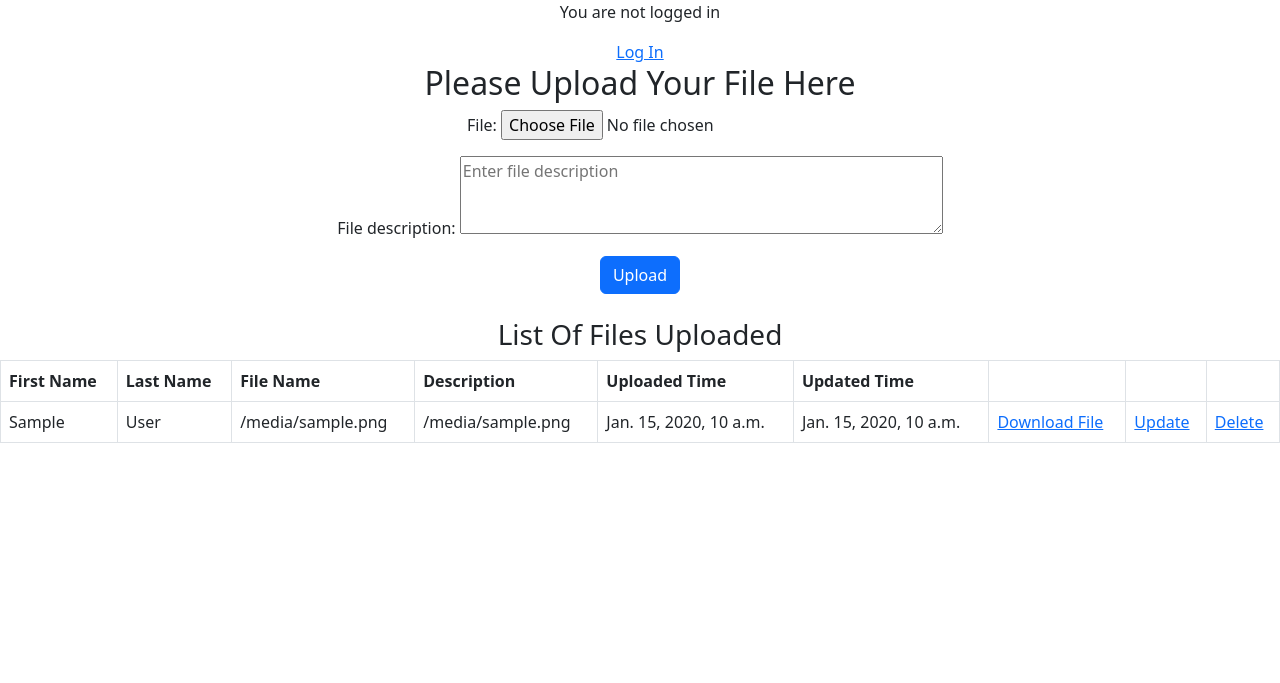
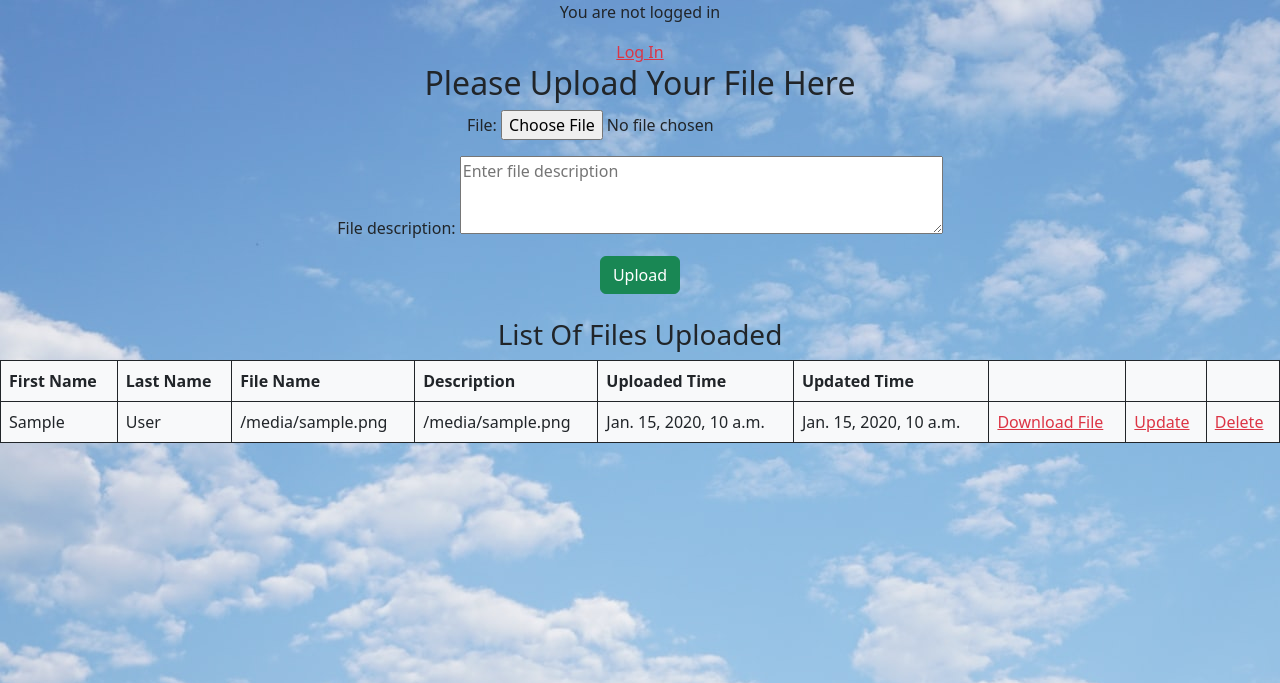
Before and after one commit to darshcloud/CMPE_281_Project1_Filebox, a Django app: template fileboxapp/templates/home.html in a window 1280 px wide. Shown: the top 683 px of the page. Run offline with Django 4.2, Linux system fonts and the light colour scheme; tables that the repository leaves empty hold one stand-in row (values such as "Sample post"); the template is opened without the code that fills it: values that come from a table or form of the project are taken from there, most other values are stand-ins (such as "Sample title", 1, 10 or a date in 2020); parts of the project's set-up code (start-up, migrations or seed data) failed here and were passed over; some libraries are stand-ins or nearby versions.

Commit message:
UI changes for filebox

```diff
--- a/fileboxapp/templates/home.html
+++ b/fileboxapp/templates/home.html
@@ -1,3 +1,5 @@
+{% load static %}
+
 <!DOCTYPE html>
 <html lang="en">
 <head>
@@ -6,20 +8,23 @@
     <link href="https://cdn.jsdelivr.net/npm/bootstrap@5.2.1/dist/css/bootstrap.min.css" rel="stylesheet" integrity="sha384-iYQeCzEYFbKjA/T2uDLTpkwGzCiq6soy8tYaI1GyVh/UjpbCx/TYkiZhlZB6+fzT" crossorigin="anonymous">
     <script src="https://cdn.jsdelivr.net/npm/bootstrap@5.2.1/dist/js/bootstrap.bundle.min.js" integrity="sha384-u1OknCvxWvY5kfmNBILK2hRnQC3Pr17a+RTT6rIHI7NnikvbZlHgTPOOmMi466C8" crossorigin="anonymous"></script>
 </head>
-<body>
+<!--Photo by <a href="https://unsplash.com/@gerimis?utm_source=unsplash&utm_medium=referral&utm_content=creditCopyText">Geri Mis</a> on <a href="https://unsplash.com/images/nature/cloud?utm_source=unsplash&utm_medium=referral&utm_content=creditCopyText">Unsplash</a>
+  -->
+<body style="background-image: url({% static 'images/geri-mis-ZaCPb3xIqrg-unsplash.jpg' %});">
 
 {% if request.COOKIES.isStaff == 'True' %}
 <div align="center">
     {% if request.COOKIES.token != None %}
         Hi {{ request.COOKIES.username }}!
-            <p><a href="{% url 'logout' %}">Log Out</a></p>
+            <p><a href="{% url 'logout' %}" class="link-danger">Log Out</a></p>
     {% else %}
         <p>You are not logged in</p>
         <a href="{% url 'login' %}">Log In</a>
     {% endif %}
 
-<h2>List Of Files Uploaded</h2>
-    <table class="table table-bordered">
+<h2>Files Uploaded By Users</h2>
+    <div class="bg-light">
+    <table class="table table-bordered border-dark">
         <thead>
         <tr>
             <th>First Name</th>
@@ -40,11 +45,12 @@
             <td>{{ file_details.file_description }}</td>
             <td>{{ file_details.created_time }}</td>
             <td>{{ file_details.updated_time }}</td>
-            <td><a href='{% url "delete" file_name=filename file_username=file_details.file_username %}'>Delete</a></td>
+            <td><a href='{% url "delete" file_name=filename file_username=file_details.file_username %}' class="link-danger">Delete</a></td>
         </tr>
         {% endfor %}
         </tbody>
     </table>
+    </div>
     </div>
 
 
@@ -53,17 +59,17 @@
 
     {% if request.COOKIES.token != None %}
         Hi {{ request.COOKIES.username }}!
-            <p><a href="{% url 'logout' %}">Log Out</a></p>
+            <p><a href="{% url 'logout' %}" class="link-danger">Log Out</a></p>
     {% else %}
         <p>You are not logged in</p>
-        <a href="{% url 'login' %}">Log In</a>
+        <a href="{% url 'login' %}" class="link-danger">Log In</a>
     {% endif %}
 
   <h2>Please Upload Your File Here</h2>
     <form action="" method="post" enctype="multipart/form-data" class="post-form">
         {% csrf_token %}
         {{ form_key.as_p }}
-        <button type="submit" class="btn btn-primary">Upload</button>
+        <button type="submit" class="btn btn-success">Upload</button>
     </form>
     <br/>
     {% for message in messages %}
@@ -73,7 +79,8 @@
     </div>
     {% endfor %}
     <h3>List Of Files Uploaded</h3>
-    <table class="table table-bordered">
+    <div class="bg-light">
+    <table class="table table-bordered border-dark">
         <thead>
         <tr>
             <th>First Name</th>
@@ -96,13 +103,14 @@
             <td>{{ file_details.file_description }}</td>
             <td>{{ file_details.created_time }}</td>
             <td>{{ file_details.updated_time }}</td>
-            <td><a href='{{ file_details.file_url }}'>Download File</a></td>
-            <td><a href='{% url "update" file_name=filename file_desc=file_details.file_description uploaded_time=file_details.created_time updated_time=file_details.updated_time %}'>Update</a></td>
-            <td><a href='{% url "delete" file_name=filename file_username=file_details.file_username %}'>Delete</a></td>
+            <td><a href='{{ file_details.file_url }}' class="link-danger">Download File</a></td>
+            <td><a href='{% url "update" file_name=filename file_desc=file_details.file_description uploaded_time=file_details.created_time updated_time=file_details.updated_time %}' class="link-danger">Update</a></td>
+            <td><a href='{% url "delete" file_name=filename file_username=file_details.file_username %}' class="link-danger">Delete</a></td>
         </tr>
         {% endfor %}
         </tbody>
     </table>
+    </div>
 </div>
 
 {% endif %}
```
Also changed, not shown: fileboxapp/templates/login.html (+7 -3 lines), fileboxapp/templates/register.html (+6 -2 lines), fileboxapp/templates/update.html (+6 -2 lines), fileboxapp/static/images/geri-mis-ZaCPb3xIqrg-unsplash.jpg (added).
